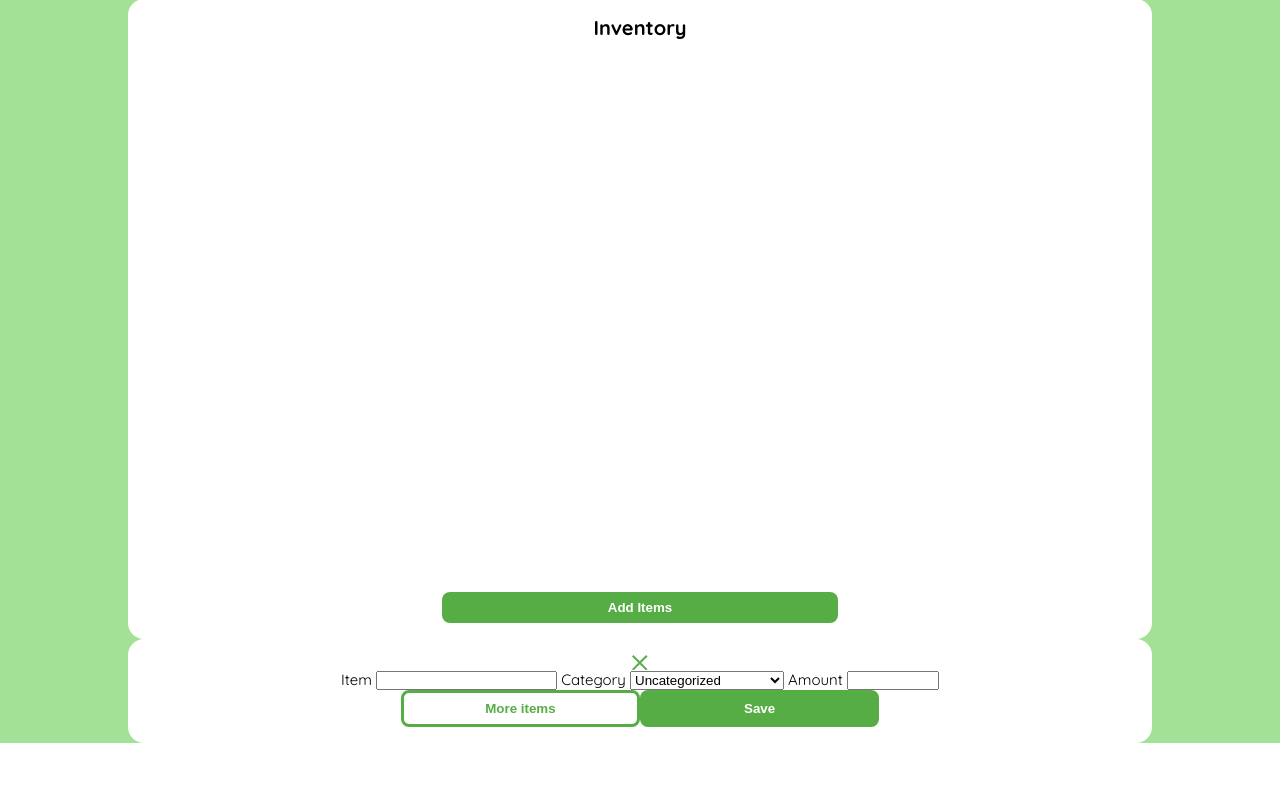
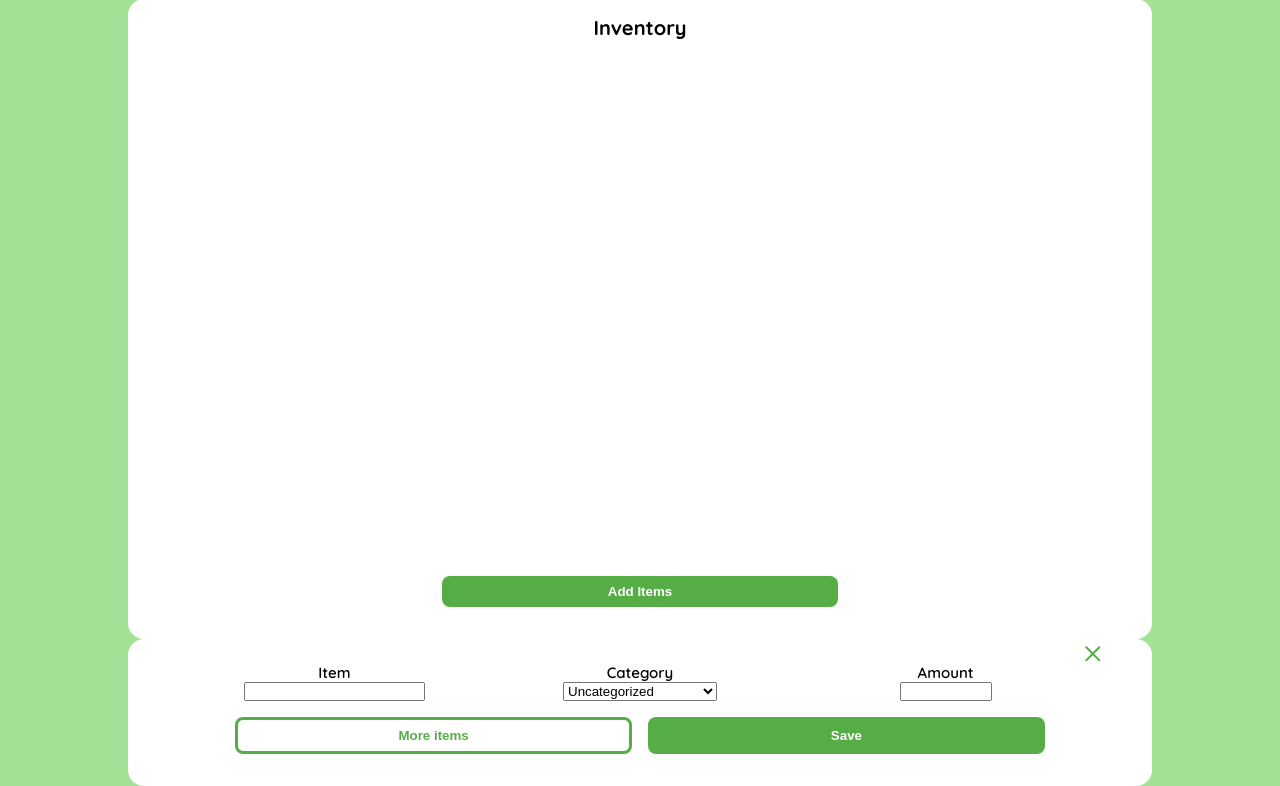
Before and after one commit to dstrickl7/inventory-tracker, a PHP site: page / in a window 1280 px wide. Shown: the part 74-860 px from the top of the page. Before the commit the page ends 817 px from the top, so only its background shows below. Run offline with PHP 8.4, Linux system fonts and the light colour scheme.

Commit message:
styling add item containers

```diff
--- a/index.php
+++ b/index.php
@@ -58,10 +58,13 @@
                     <path fill="#000000" id="icon-close" d="M14.364.222l1.414,1.414L9.414,8l6.364,6.364-1.414,1.414L8,9.414,1.636,15.778.222,14.364,6.586,8,.222,1.636,1.636.222,8,6.586Z" transform="translate(-0.222 -0.222)" fill-rule="evenodd"/>
                 </svg>
                 <!-- Form -->
-                <div class="form-container">
-                    <form action="scripts/create.php" method="post">
+                    <form action="scripts/create.php" method="post" class="form-container">
+                        <div class="input-container">
+                            <div class="inputs">
                                 <label for="item">Item</label>
                                 <input type="text" name="item" id="item" required>
+                            </div>
+                            <div class="inputs">
                                 <label for="category">Category</label>
                                 <select name="category" id="category-select">
                                     <option value="uncategorized">Uncategorized</option>
@@ -71,14 +74,17 @@
                                     <option value="grains">Grains, Rice, & Beans</option>
                                     <option value="spices">Spices & Seasonings</option>
                                 </select>
+                            </div>
+                            <div class="inputs">
                                 <label for="amount">Amount</label>
                                 <input type="number" name="amount" id="amount" step=".25" min="0" max="1000">
+                            </div>
+                        </div>
                         <div class="btn-container">
                             <button class="btn-nofill btn">More items</button>
                             <button type="submit" class="btn-fill btn">Save</button>
                         </div>
                     </form>
-                </div>
                     <!-- Form ends -->
                 </div>
             <!-- End Inventory Container -->
@@ -105,20 +111,24 @@
                         <path fill="#000000" id="icon-close" d="M14.364.222l1.414,1.414L9.414,8l6.364,6.364-1.414,1.414L8,9.414,1.636,15.778.222,14.364,6.586,8,.222,1.636,1.636.222,8,6.586Z" transform="translate(-0.222 -0.222)" fill-rule="evenodd"/>
                     </svg>
                 <!-- Form -->
-                <div class="form-container">
-                    <form action="scripts/create.php" method="post">
+                    <form action="scripts/create.php" method="post" class="form-container">
+                        <div class="input-container">
                             <label for="list-item">Item</label>
                             <input type="text" name="list-item" id="list-item" required>
+                        </div>
+                        <div class="input-container">
                             <label for="list-amount">Amount</label>
                             <input type="number" name="list-amount" id="list-amount" step="1" min="0" max="100">
+                        </div>
+                        <div class="input-container">
                             <label for="cost">Est. Cost</label>
                             <input type="number" name="list-amount" id="list-amount" step="1" min="0" max="1000">
+                        </div>
                         <div class="btn-container">
                             <button class="btn-nofill btn">More items</button>
                             <button type="submit" class="btn-fill btn">Save</button>
                         </div>
                     </form>
-                </div>
                 <!-- Form ends -->
                 </div>
         </section>
--- a/styles/_buttons.scss
+++ b/styles/_buttons.scss
@@ -7,6 +7,7 @@
   padding: 0.5rem;
   font-weight: 600;
   min-width: 40%;
+  margin: 1rem 0.5rem;
 }
 
 .btn-nofill {
--- a/styles/_containers.scss
+++ b/styles/_containers.scss
@@ -2,24 +2,40 @@
 
 .container {
   background-color: utilities.$white;
-  @include utilities.flex(center, space-between, column);
   border-radius: 1rem;
   padding: 1rem;
 }
 
 .main-container {
+  @include utilities.flex(center, space-between, column);
   width: 80%;
   height: 80vh;
 }
 
 .add-container {
   //   display: none;
+  position: relative;
   width: 80%;
 }
 
 .form-container {
   width: 100%;
-  @include utilities.flex(space-between, center);
+  @include utilities.flex(normal, center, column);
+  margin-top: 0.5rem;
+}
+
+.input-container {
+  @include utilities.flex(center, center);
+}
+
+.inputs {
+  width: 30%;
+  margin: 0 0.25rem;
+  @include utilities.flex(center, center, column);
+  input,
+  select {
+    max-width: 100%;
+  }
 }
 
 .btn-container {
--- a/styles/style.css
+++ b/styles/style.css
@@ -101,29 +101,51 @@
 
 .container {
   background-color: #ffffff;
-  display: flex;
-  flex-direction: column;
-  justify-content: space-between;
-  align-items: center;
   border-radius: 1rem;
   padding: 1rem;
 }
 
 .main-container {
+  display: flex;
+  flex-direction: column;
+  justify-content: space-between;
+  align-items: center;
   width: 80%;
   height: 80vh;
 }
 
 .add-container {
+  position: relative;
   width: 80%;
 }
 
 .form-container {
   width: 100%;
   display: flex;
+  flex-direction: column;
+  justify-content: center;
+  align-items: normal;
+  margin-top: 0.5rem;
+}
+
+.input-container {
+  display: flex;
   flex-direction: row;
   justify-content: center;
-  align-items: space-between;
+  align-items: center;
+}
+
+.inputs {
+  width: 30%;
+  margin: 0 0.25rem;
+  display: flex;
+  flex-direction: column;
+  justify-content: center;
+  align-items: center;
+}
+.inputs input,
+.inputs select {
+  max-width: 100%;
 }
 
 .btn-container {
@@ -161,6 +183,7 @@
   padding: 0.5rem;
   font-weight: 600;
   min-width: 40%;
+  margin: 1rem 0.5rem;
 }
 
 .btn-nofill {
@@ -201,8 +224,18 @@ body {
   font-weight: 700;
 }
 
+.add-container-close {
+  position: absolute;
+  top: 5%;
+  right: 5%;
+  z-index: 5;
+}
 .add-container-close path {
   fill: #57ad45;
 }
 
+label {
+  font-weight: 600;
+}
+
 /*# sourceMappingURL=style.css.map */
--- a/styles/style.scss
+++ b/styles/style.scss
@@ -33,7 +33,15 @@ body {
 }
 
 .add-container-close {
+  position: absolute;
+  top: 5%;
+  right: 5%;
+  z-index: 5;
   path {
     fill: utilities.$green;
   }
 }
+
+label {
+  font-weight: 600;
+}
```
Also changed, not shown: 1 other file. Lines whose indentation alone changed are shown as unchanged.
